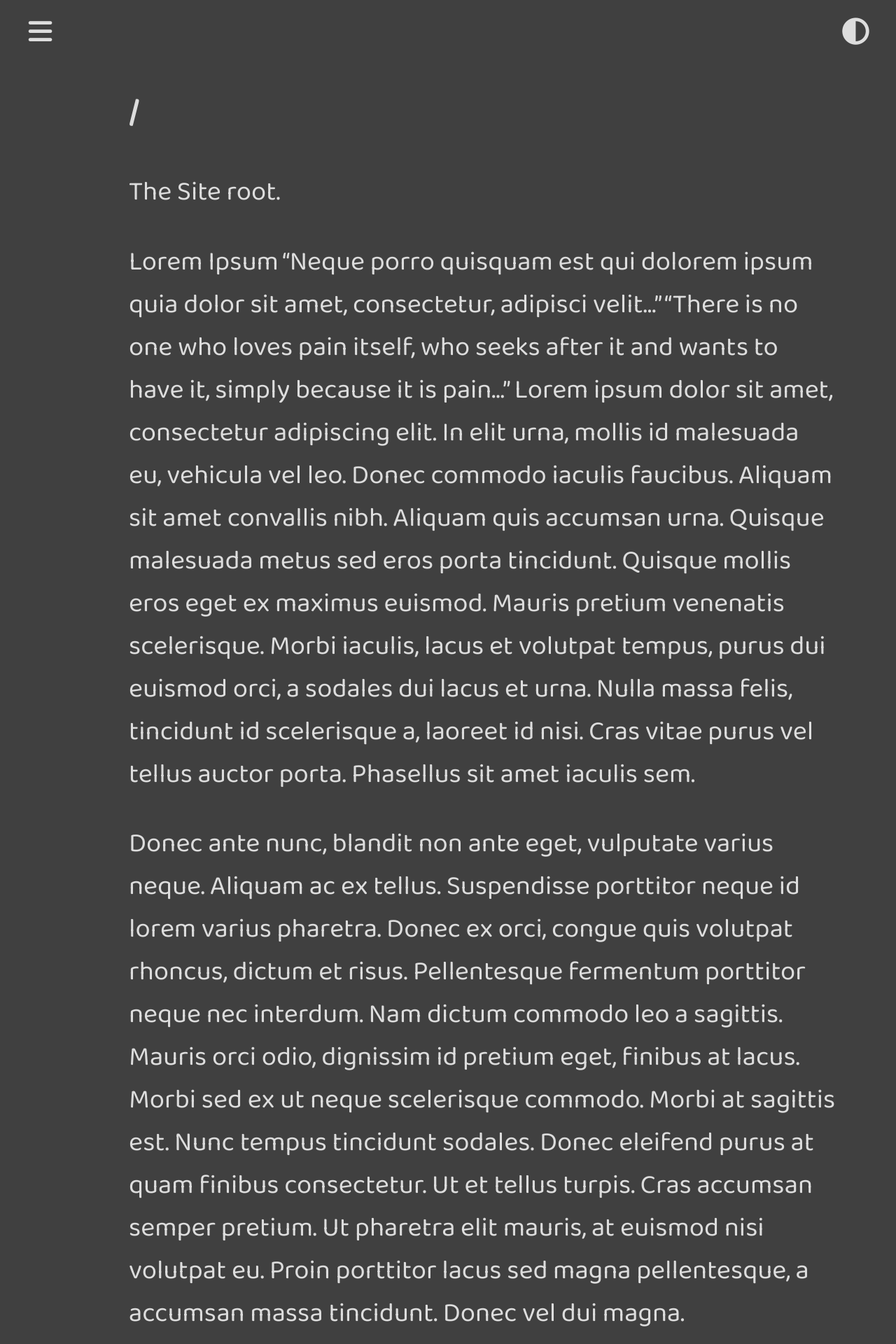
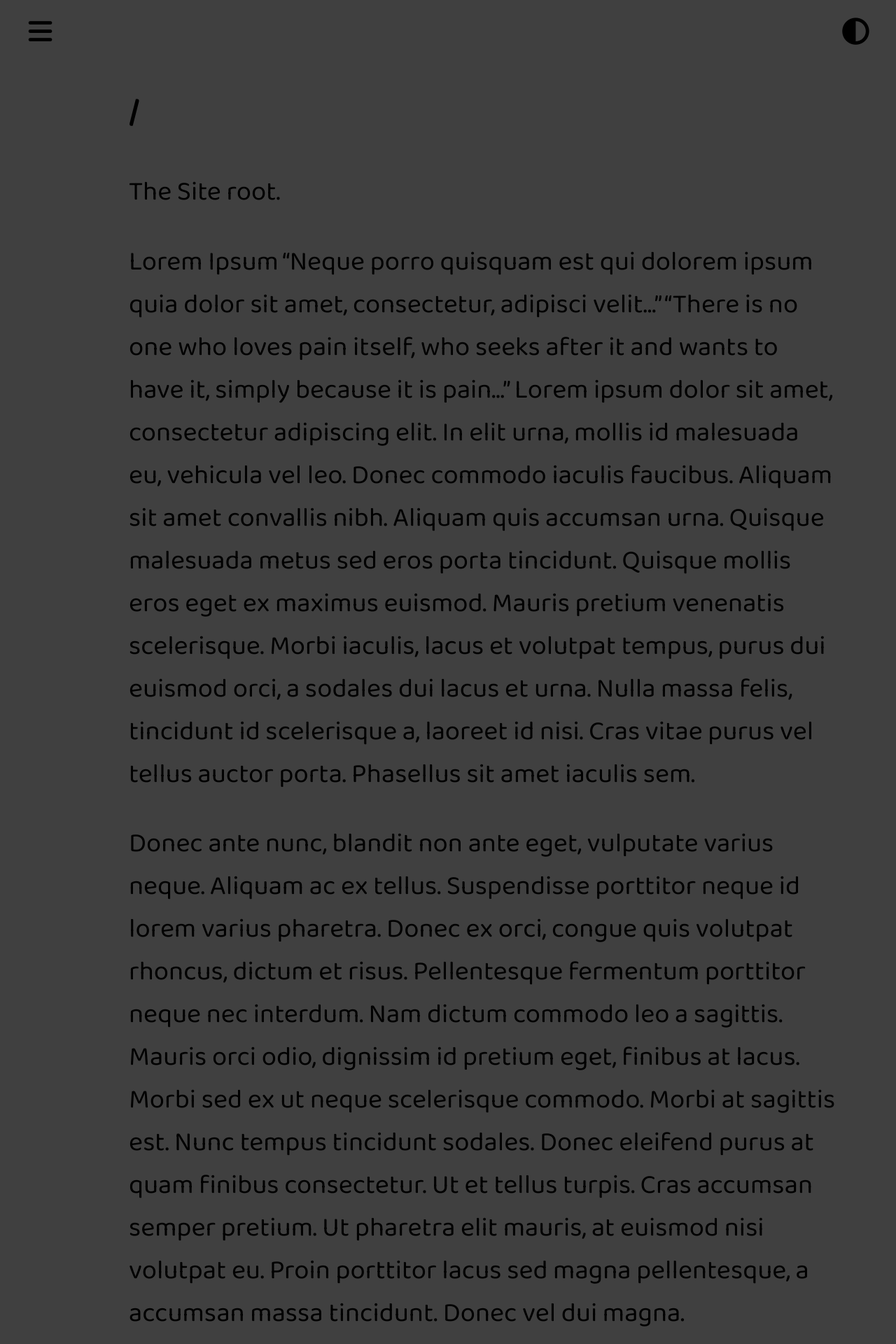
Before and after one commit to brettjrea/brettjrea.github.io-old, a Jekyll site: the page built from index.md, in a window 1280 px wide. Shown: the top 1920 px of the page at 70% size. Built offline with Jekyll 4.4.1, drawn with Linux system fonts in a browser that asks for light colours; nearby versions of some CDN libraries; comment, search, counter and statistics services are not loaded.

Commit message:
Update styles.scss

```diff
--- a/assets/css/styles.scss
+++ b/assets/css/styles.scss
@@ -16,18 +16,18 @@ html, html[data-theme="light"], {
 html[data-theme="dark"] {
   --bg: #404040;
   --bg-secondary: #444;
-  --headings: #ddd;
-  --text: #ddd;
-  --link: #fc0;
+  --headings: #fco;
+  --text: #fco;
+  --link: #ddd;
 }
 
 @media (prefers-color-scheme: dark) {
   html, html[data-theme="dark"] {
     --bg: #404040;
     --bg-secondary: #444;
-    --headings: #ddd;
-    --text: #ddd;
-    --link: #fc0;
+    --headings: #fco;
+    --text: #fc0;
+    --link: #ddd;
   }
   html[data-theme="light"], {
     --bg: #fafbfc;
```
